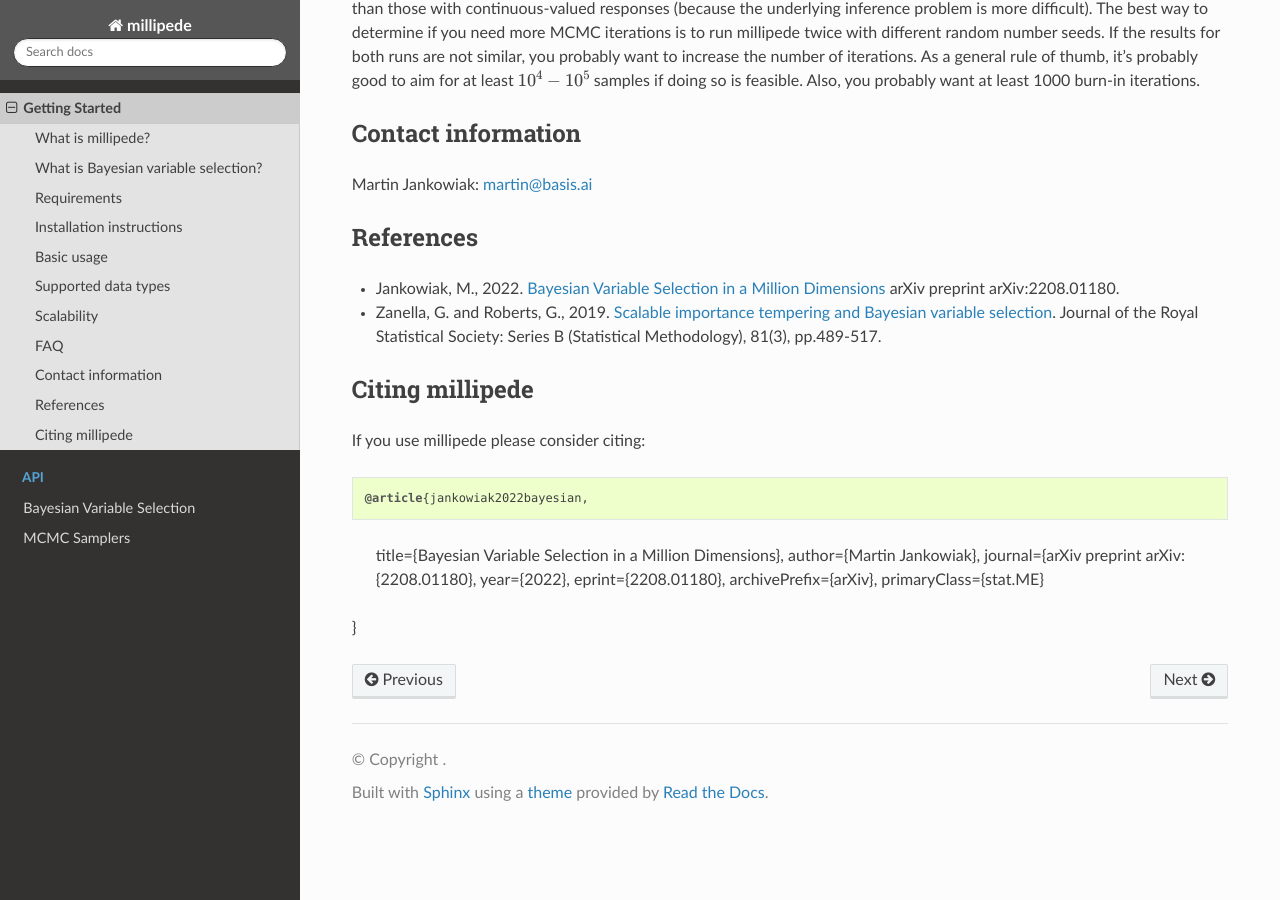
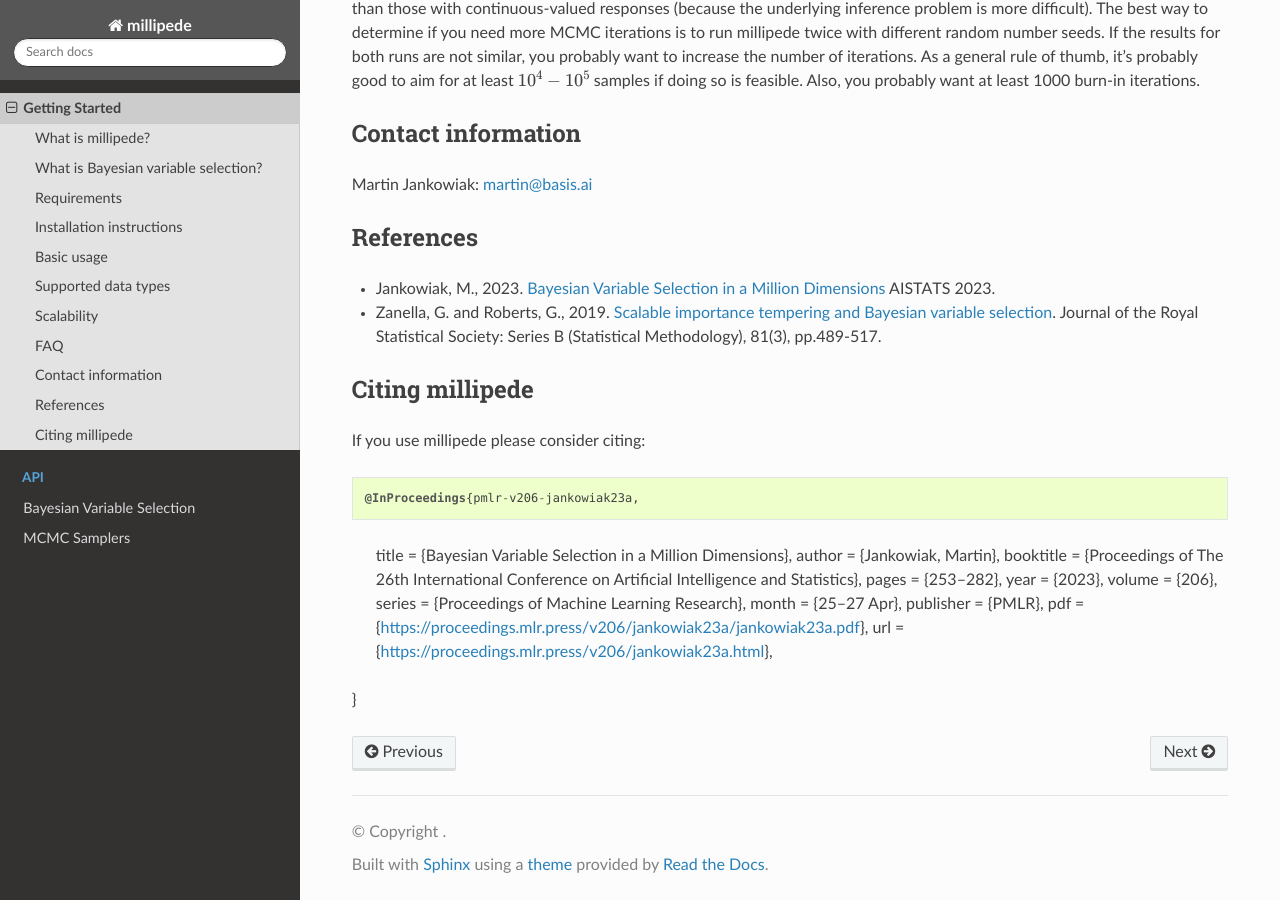
Before and after one commit to BasisResearch/millipede, a Sphinx documentation site: the page built from docs/source/getting_started.rst, in a window 1280 px wide and 900 px high, scrolled down 2515 px. Built offline with Sphinx 7.4.7 and the Read the Docs theme 3.1.0, drawn with Linux system fonts in a browser that asks for light colours.

```diff
--- a/docs/source/getting_started.rst
+++ b/docs/source/getting_started.rst
@@ -142,7 +142,7 @@ Martin Jankowiak: martin@basis.ai
 References
 ----------
 
-* Jankowiak, M., 2022. `Bayesian Variable Selection in a Million Dimensions <https://arxiv.org/abs/2208.01180>`__ arXiv preprint arXiv:2208.01180.
+* Jankowiak, M., 2023. `Bayesian Variable Selection in a Million Dimensions <https://proceedings.mlr.press/v206/jankowiak23a.html>`__ AISTATS 2023.
 
 * Zanella, G. and Roberts, G., 2019. `Scalable importance tempering and Bayesian variable selection <https://rss.onlinelibrary.wiley.com/doi/abs/10.1111/rssb.12316>`__. Journal of the Royal Statistical Society: Series B (Statistical Methodology), 81(3), pp.489-517.
 
@@ -153,12 +153,16 @@ If you use millipede please consider citing:
 
 ::
 
-@article{jankowiak2022bayesian,
-      title={Bayesian Variable Selection in a Million Dimensions},
-      author={Martin Jankowiak},
-      journal={arXiv preprint arXiv:{2208.01180},
-      year={2022},
-      eprint={2208.01180},
-      archivePrefix={arXiv},
-      primaryClass={stat.ME}
+@InProceedings{pmlr-v206-jankowiak23a,
+  title = 	  {Bayesian Variable Selection in a Million Dimensions},
+  author =    {Jankowiak, Martin},
+  booktitle = {Proceedings of The 26th International Conference on Artificial Intelligence and Statistics},
+  pages = 	  {253--282},
+  year = 	  {2023},
+  volume = 	  {206},
+  series = 	  {Proceedings of Machine Learning Research},
+  month = 	  {25--27 Apr},
+  publisher = {PMLR},
+  pdf = 	  {https://proceedings.mlr.press/v206/jankowiak23a/jankowiak23a.pdf},
+  url = 	  {https://proceedings.mlr.press/v206/jankowiak23a.html},
 }
--- a/millipede/__init__.py
+++ b/millipede/__init__.py
@@ -1,4 +1,4 @@
-__version__ = "0.1.0"
+__version__ = "0.2.0"
 
 from millipede.binomial import CountLikelihoodSampler
 from millipede.normal import NormalLikelihoodSampler
--- a/setup.py
+++ b/setup.py
@@ -30,7 +30,7 @@ setup(
     install_requires=[
         "torch>=1.11",
         "pandas",
-        "polyagamma==1.3.2",
+        "polyagamma",
         "tqdm",
     ],
     extras_require={
```
